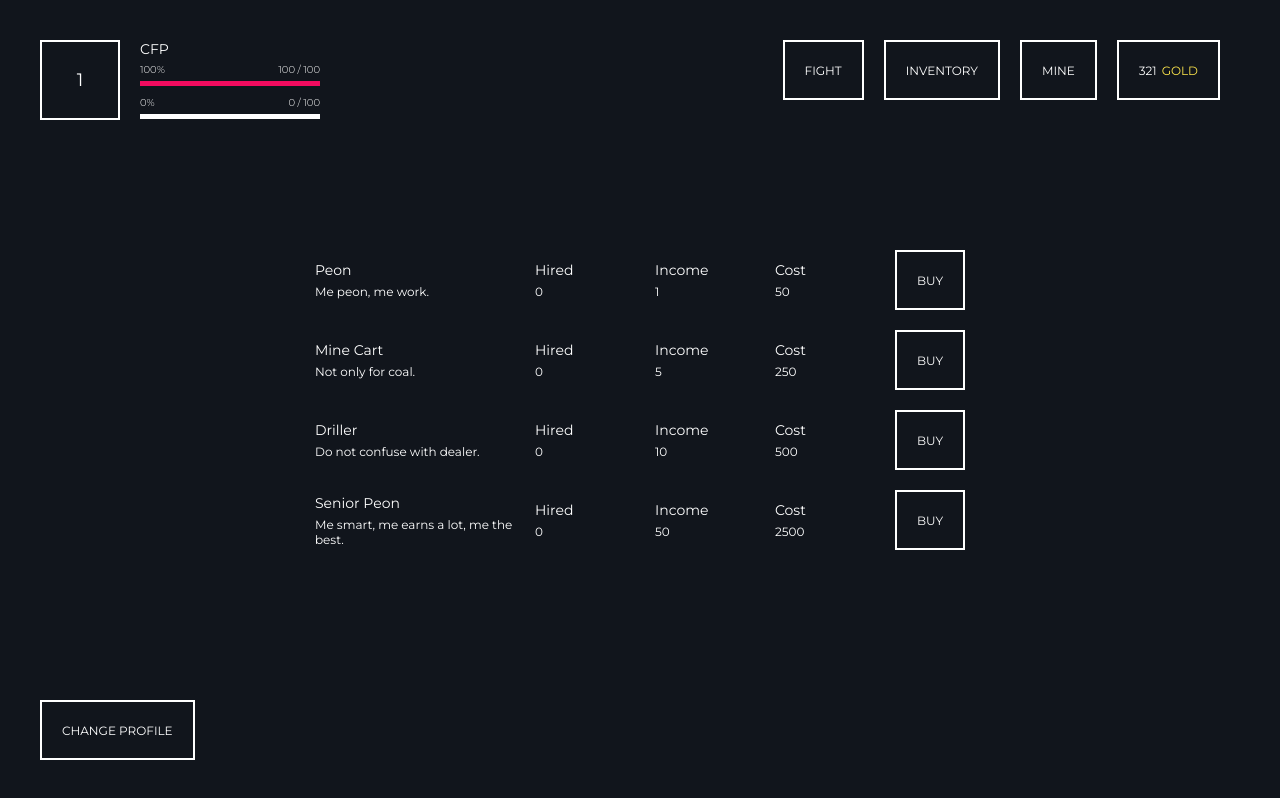
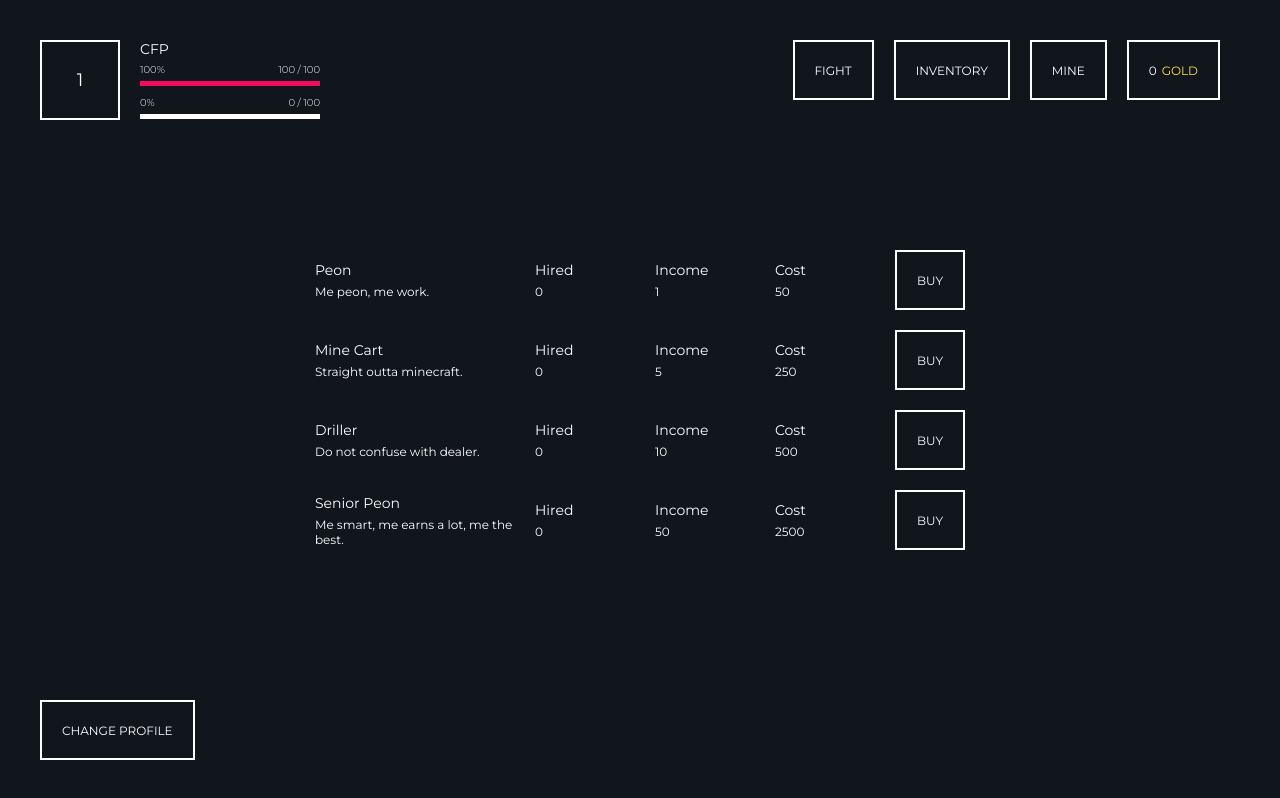
Before and after one commit to CFP-DEV/Click-Em-All, a plain HTML site: page index.html in a window 1280 px wide. Both pictures are taken after a click on the button "MINE". Drawn offline with Linux system fonts and the light colour scheme.

Commit message:
Mine Module Finished

```diff
--- a/index.html
+++ b/index.html
@@ -78,7 +78,7 @@
         </li>
         <li class="navigation__item">
             <button class="navigation__link btn btn--is-outline" id="shop">
-                321 <span class="text--is-yellow">GOLD</span>
+                0 <span class="text--is-yellow">GOLD</span>
             </button>
         </li>
     </ul>
--- a/js/game.js
+++ b/js/game.js
@@ -73,85 +73,14 @@ class Mine {
             this.peon = new Miner({ name: 'Peon', description: 'Me peon, me work.', income: 1, quanity: 0, value: 50 }),
 
             // Mine Cart
-            this.mineCart = new Miner({ name: 'Mine Cart', description: 'Not only for coal.', income: 5, quanity: 0, value: 250  }),
+            this.mineCart = new Miner({ name: 'Mine Cart', description: 'Straight outta minecraft.', income: 5, quanity: 0, value: 250  }),
 
             // Drillers
-            this.drillers = new Miner({ name: 'Driller', description: 'Do not confuse with dealer.', income: 10, quanity: 0, value: 500  }),
+            this.driller = new Miner({ name: 'Driller', description: 'Do not confuse with dealer.', income: 10, quanity: 0, value: 500  }),
 
-            // Senior Perons
-            this.seniorWorkers = new Miner({ name: 'Senior Peon', description: 'Me smart, me earns a lot, me the best.', income: 50, quanity: 0, value: 2500 })
+            // Senior Peons
+            this.seniorPeon = new Miner({ name: 'Senior Peon', description: 'Me smart, me earns a lot, me the best.', income: 50, quanity: 0, value: 2500 })
         ];
-
-    }
-
-    // Create Mine
-    createMine () {
-        // Reset DOM
-        document.getElementById('mineScene').innerHTML = '';
-
-        // Create Update DOM
-        let minersList = document.createElement('ul');
-        minersList.classList.add('miners-list');
-
-        // List Miners
-        this.miners.forEach(miner => {
-            // DOM Element
-            let minerElement = document.createElement('li');
-            minerElement.classList.add('miners-list__item');
-            minerElement.classList.add('miner');
-
-            // Content
-            minerElement.innerHTML = `
-                <div class="miner__info">
-                    <div class="miner__info__name">
-                        ${miner.name}
-                    </div>
-                    <div class="miner__info__description">
-                        ${miner.description}
-                    </div>
-                </div>
-                <div class="miner__quanity">
-                    <div>
-                        Hired
-                    </div>
-                    <div>
-                        ${miner.quanity}
-                    </div>
-                </div>
-                <div class="miner__income">
-                    <div>
-                        Income
-                    </div>
-                    <div>
-                        ${miner.income}
-                    </div>
-                </div>
-                <div class="miner__cost">
-                    <div>
-                        Cost
-                    </div>
-                    <div>
-                        ${miner.value}
-                    </div>
-                </div>
-                <button class="miner__action btn btn--is-outline">
-                    BUY
-                </button>
-            `;
-
-            // Action Bind
-            minerElement.children[minerElement.children.length - 1].addEventListener('click', (e) => {
-                miner.increaseQuanity();
-
-                this.createMine();
-            });
-
-            // Append
-            minersList.appendChild(minerElement);
-        });
-
-        // Append List
-        document.getElementById('mineScene').appendChild(minersList);
     }
 
     // Get Income
@@ -163,6 +92,11 @@ class Mine {
         });
 
         return income;
+    }
+
+    // Get Miners
+    getMiners () {
+        return this.miners;
     }
 }
 
@@ -278,6 +212,7 @@ class Player extends Character {
             experienceBar: document.getElementById('playerExperienceBar'),
             health: document.getElementById('playerHealth'),
             healthBar: document.getElementById('playerHealthBar'),
+            gold: document.getElementById('shop'),
         }
 
         // UI - Name
@@ -306,16 +241,30 @@ class Player extends Character {
     // Gold
     increaseGold (amount) {
         this.gold += amount;
+
+        this.updateGoldUI();
     }
 
     decreaseGold (amount) {
         if (this.gold - amount <= 0) {
             this.gold = 0;
-
-            return;
+        } else {
+            this.gold -= amount;
         }
 
-        this.gold -= amount;
+        this.updateGoldUI();
+    }
+
+    checkGold (amount) {
+        if (amount > this.gold) {
+            return false;
+        }
+
+        return true;
+    }
+
+    updateGoldUI () {
+        this.interface.gold.innerHTML = `${this.gold} <span class="text--is-yellow">GOLD</span>`;
     }
 
     // Level
@@ -506,14 +455,12 @@ class Game {
 
         // Create Mine
         this.mine = new Mine();
-        this.mine.createMine();
+        this.createMine();
 
         // Income function
         setInterval(() => {
             this.player.increaseGold(this.mine.getIncome());
-
-            console.log(this.player.gold);
-        }, 1000);
+        }, 10000);
 
         // Initialize UI
         this.initUI();
@@ -591,6 +538,83 @@ class Game {
                 break;
         }
     }
+
+    // Create Mine
+    createMine () {
+        // Reset DOM
+        document.getElementById('mineScene').innerHTML = '';
+
+        // Create Update DOM
+        let minersList = document.createElement('ul');
+        minersList.classList.add('miners-list');
+
+        // List Miners
+        this.mine.getMiners().forEach(miner => {
+            // DOM Element
+            let minerElement = document.createElement('li');
+            minerElement.classList.add('miners-list__item');
+            minerElement.classList.add('miner');
+
+            // Content
+            minerElement.innerHTML = `
+                <div class="miner__info">
+                    <div class="miner__info__name">
+                        ${miner.name}
+                    </div>
+                    <div class="miner__info__description">
+                        ${miner.description}
+                    </div>
+                </div>
+                <div class="miner__quanity">
+                    <div>
+                        Hired
+                    </div>
+                    <div>
+                        ${miner.quanity}
+                    </div>
+                </div>
+                <div class="miner__income">
+                    <div>
+                        Income
+                    </div>
+                    <div>
+                        ${miner.income}
+                    </div>
+                </div>
+                <div class="miner__cost">
+                    <div>
+                        Cost
+                    </div>
+                    <div>
+                        ${miner.value}
+                    </div>
+                </div>
+                <button class="miner__action btn btn--is-outline">
+                    BUY
+                </button>
+            `;
+
+            // Action Bind
+            minerElement.children[minerElement.children.length - 1].addEventListener('click', (e) => {
+                // Check if players has enough gold
+                if (!this.player.checkGold(miner.value)) {
+                    console.log('Not enough gold.')
+
+                    return;
+                }
+
+                miner.increaseQuanity();
+
+                this.createMine();
+            });
+
+            // Append
+            minersList.appendChild(minerElement);
+        });
+
+        // Append List
+        document.getElementById('mineScene').appendChild(minersList);
+    }
 }
 
 window.onload = function () {
```
